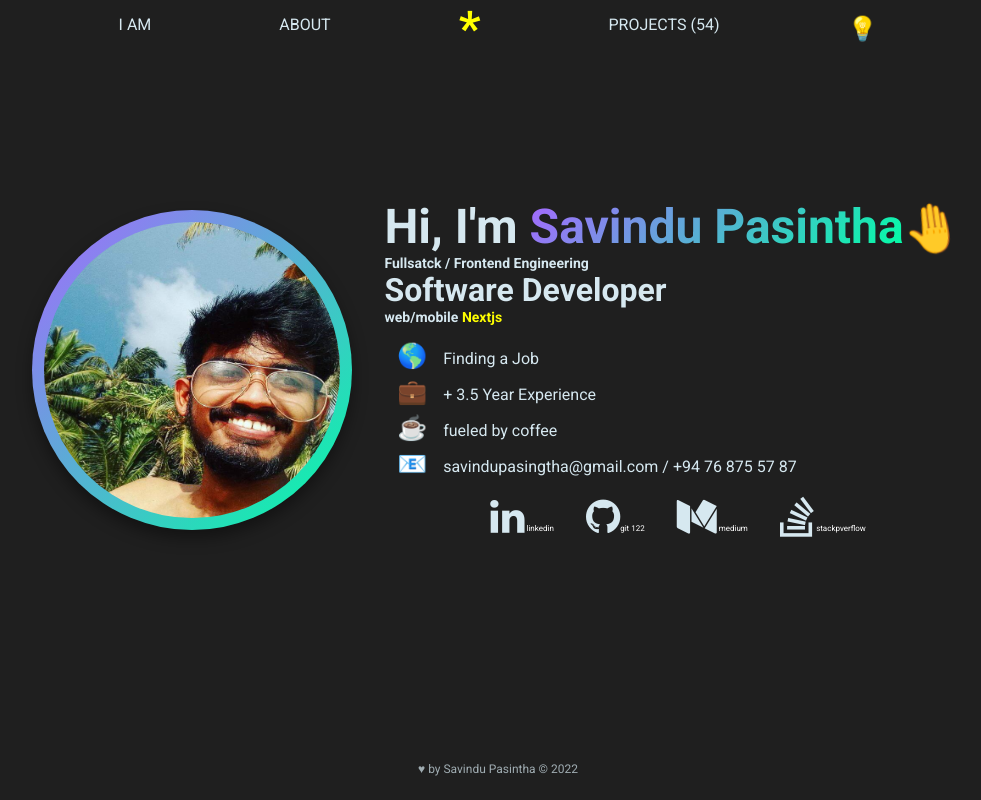
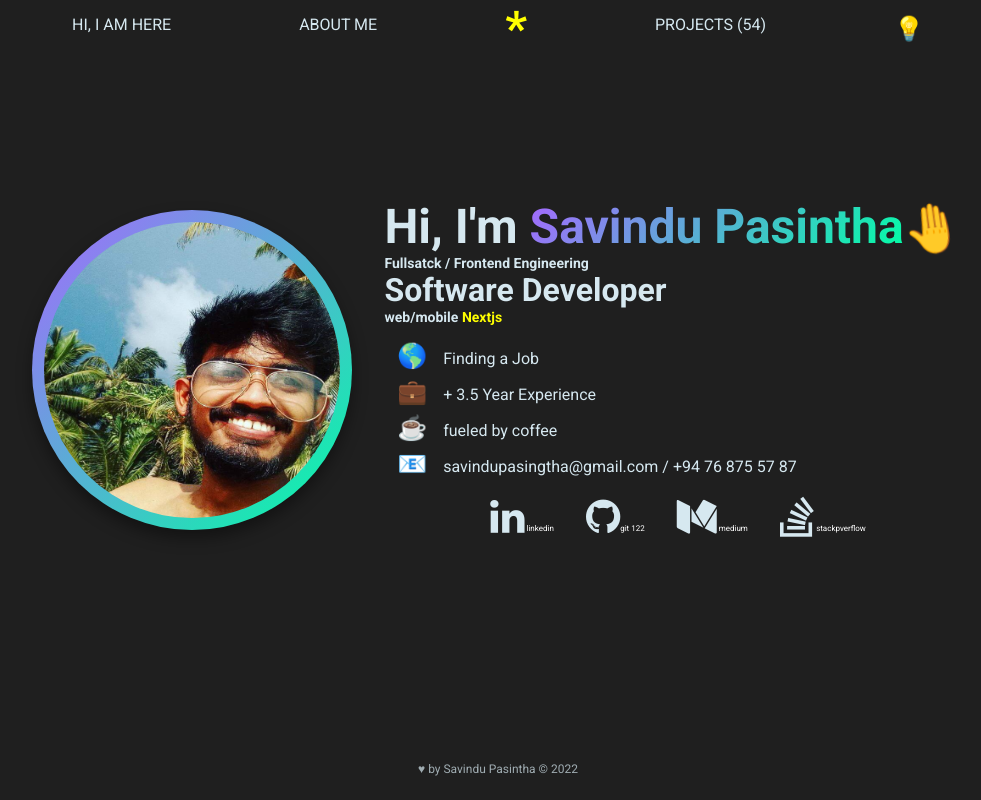
Before and after one commit to savindu-pasintha/new-portfolio, a React (Create React App) app: page / in a window 1280 px wide. Shown: the whole page, without its empty margins (142-1123 px from the left). Built offline with nearby package versions, Linux system fonts and the light colour scheme; the HTML template or start-up script is replaced by a standard one.

Commit message:
BY savindu

```diff
--- a/src/components/Navbar.js
+++ b/src/components/Navbar.js
@@ -10,12 +10,12 @@ const countOfProjects = info?.portfolio.length
   : ''
 const links = [
   {
-    name: 'I am',
+    name: 'Hi, I am here',
     to: '/',
     active: 'Home',
   },
   {
-    name: 'About',
+    name: 'About Me',
     to: '/about',
     active: 'About',
   },
```
